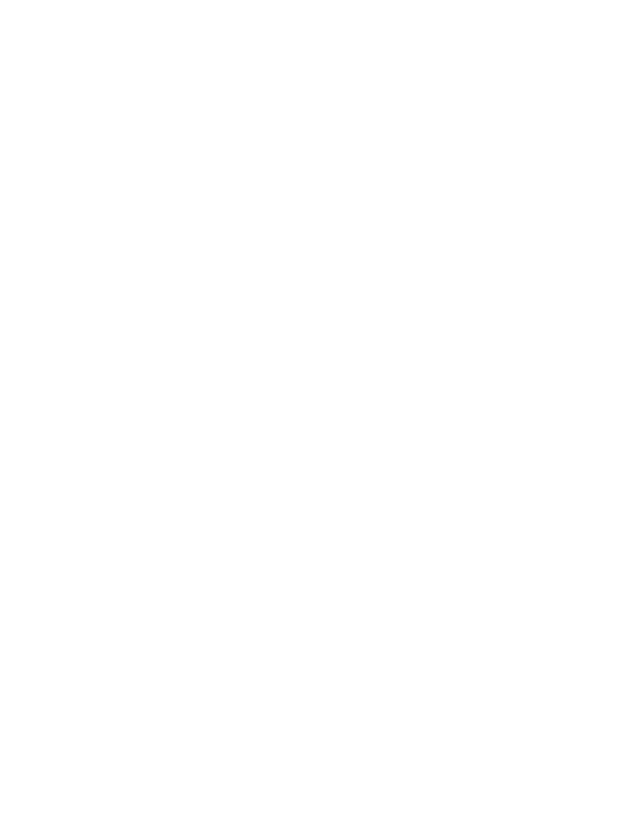
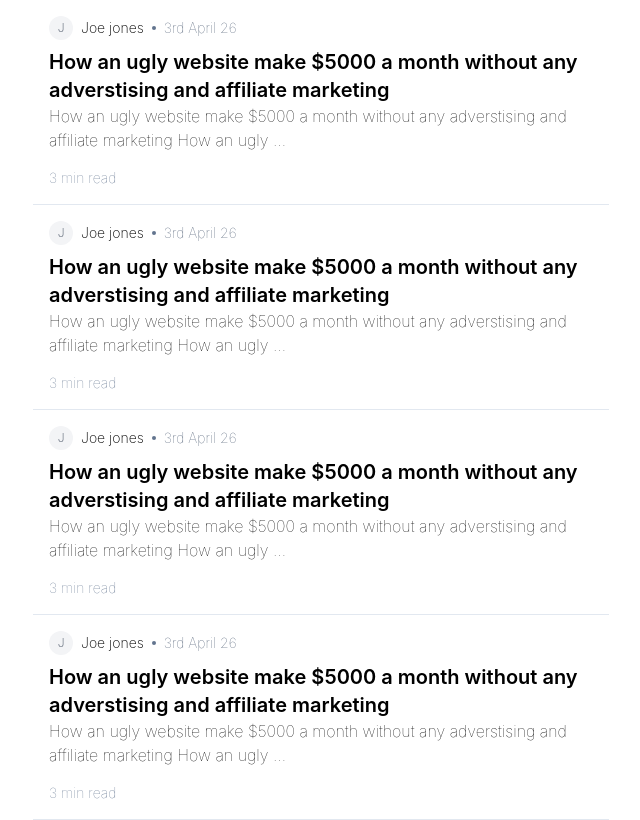
Before and after one commit to VrateshGhadge/medium-blogging-app, a React (Vite) app in the folder frontend/: page /blogs in a window 1280 px wide. Before the commit this address had no page. Shown: the whole page, without its empty margins (319-959 px from the left). Built offline with nearby package versions, Linux system fonts and the light colour scheme.

Commit message:
added blog-card

```diff
--- a/frontend/src/App.tsx
+++ b/frontend/src/App.tsx
@@ -2,6 +2,8 @@
 import { Signin } from "./pages/Signin"
 import { Signup } from "./pages/Signup"
 import { Blog } from "./pages/Blog"
+import { Blogs } from './pages/Blogs'
+
 
 function App() {
 
@@ -12,6 +14,7 @@
           <Route path="/signup" element={<Signup />}/>
           <Route path="/signin" element={<Signin/>}/>
           <Route path="/blog/:id" element={<Blog/>}/>
+          <Route path="/blogs" element={<Blogs/>}/>
         </Routes>
       </BrowserRouter>
     </>
--- /dev/null
+++ b/frontend/src/components/BlogCard.tsx
@@ -0,0 +1,48 @@
+
+interface BlogCardProps {
+    authorName: string
+    title: string
+    content: string
+    publishedDate: string
+}
+export const BlogCard = ({
+    authorName,
+    title,
+    content,
+    publishedDate
+}: BlogCardProps)=>{
+    return <div className="p-4 border-b border-slate-200 pb-4">
+        <div className="flex">
+            <Avatar name={authorName} />
+            <div className="font-extralight pl-2 text-sm flex justify-center flex-col">{authorName}</div>
+           <div className="flex justify-center flex-col pl-2">
+                < Circle/>
+            </div>
+            <div className="font-thin pl-2 text-slate-600 text-sm flex justify-center flex-col">
+                {publishedDate}
+            </div>
+        </div>
+            <div className="text-xl font-semibold pt-2">
+                {title}
+            </div>
+            <div className="text-md font-thin">
+                {content.slice(0, 100) + "..."}
+            </div>
+            <div className="text-slate-500 text-sm font-thin pt-4">
+                {`${Math.ceil(content.length / 100)} min read`}
+            </div>
+    </div>
+}
+
+function Circle(){
+    return <div className="h-1 w-1 rounded-full bg-slate-500">
+
+    </div>
+}
+
+function Avatar ({ name }: { name: string }){
+    return <div className="relative inline-flex items-center justify-center w-6 h-6 overflow-hidden bg-gray-100 bg-neutral-tertiary rounded-full dark:bg-gray-600">
+    <span className="text-xs font-extralight text-gray-600 dark:text-gray-300">{name[0]}</span>
+</div>
+
+}
--- /dev/null
+++ b/frontend/src/pages/Blogs.tsx
@@ -0,0 +1,32 @@
+import { BlogCard } from "../components/BlogCard"
+
+export const Blogs = ()=>{
+    return <div className="flex justify-center">
+        <div className="max-w-xl">
+            <BlogCard
+                authorName={"Joe jones"}
+                title={"How an ugly website make $5000 a month without any adverstising and affiliate marketing"}
+                content={"How an ugly website make $5000 a month without any adverstising and affiliate marketing How an ugly website make $5000 a month without any adverstising and affiliate marketing How an ugly website make $5000 a month without any adverstising and affiliate marketing "}
+                publishedDate={"3rd April 26"}
+            />
+            <BlogCard
+                authorName={"Joe jones"}
+                title={"How an ugly website make $5000 a month without any adverstising and affiliate marketing"}
+                content={"How an ugly website make $5000 a month without any adverstising and affiliate marketing How an ugly website make $5000 a month without any adverstising and affiliate marketing How an ugly website make $5000 a month without any adverstising and affiliate marketing "}
+                publishedDate={"3rd April 26"}
+            />
+            <BlogCard
+                authorName={"Joe jones"}
+                title={"How an ugly website make $5000 a month without any adverstising and affiliate marketing"}
+                content={"How an ugly website make $5000 a month without any adverstising and affiliate marketing How an ugly website make $5000 a month without any adverstising and affiliate marketing How an ugly website make $5000 a month without any adverstising and affiliate marketing "}
+                publishedDate={"3rd April 26"}
+            />
+            <BlogCard
+                authorName={"Joe jones"}
+                title={"How an ugly website make $5000 a month without any adverstising and affiliate marketing"}
+                content={"How an ugly website make $5000 a month without any adverstising and affiliate marketing How an ugly website make $5000 a month without any adverstising and affiliate marketing How an ugly website make $5000 a month without any adverstising and affiliate marketing "}
+                publishedDate={"3rd April 26"}
+            />
+        </div>
+    </div>
+}
```
Also changed, not shown: 1 other file (tests, documents, lock files or other folders).
